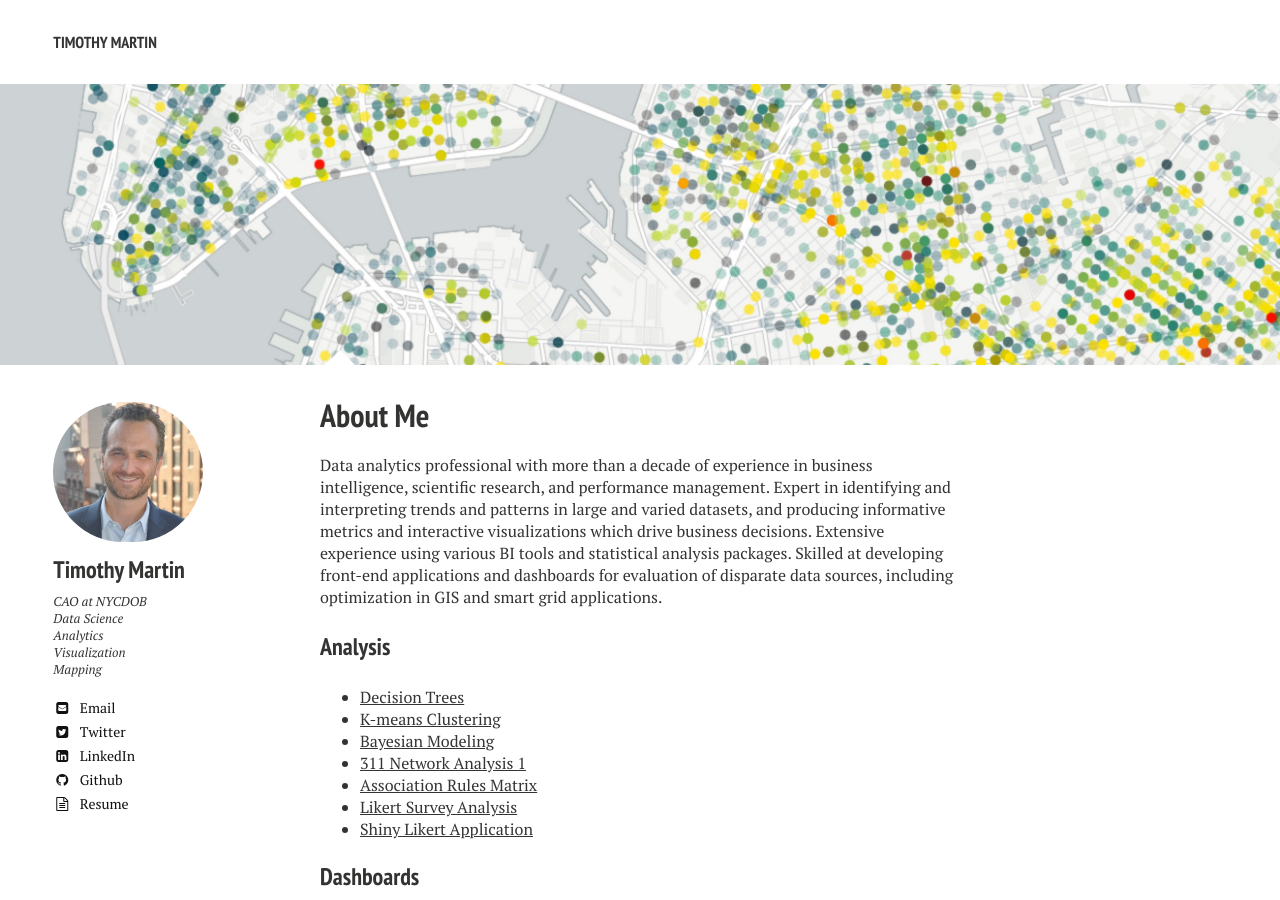
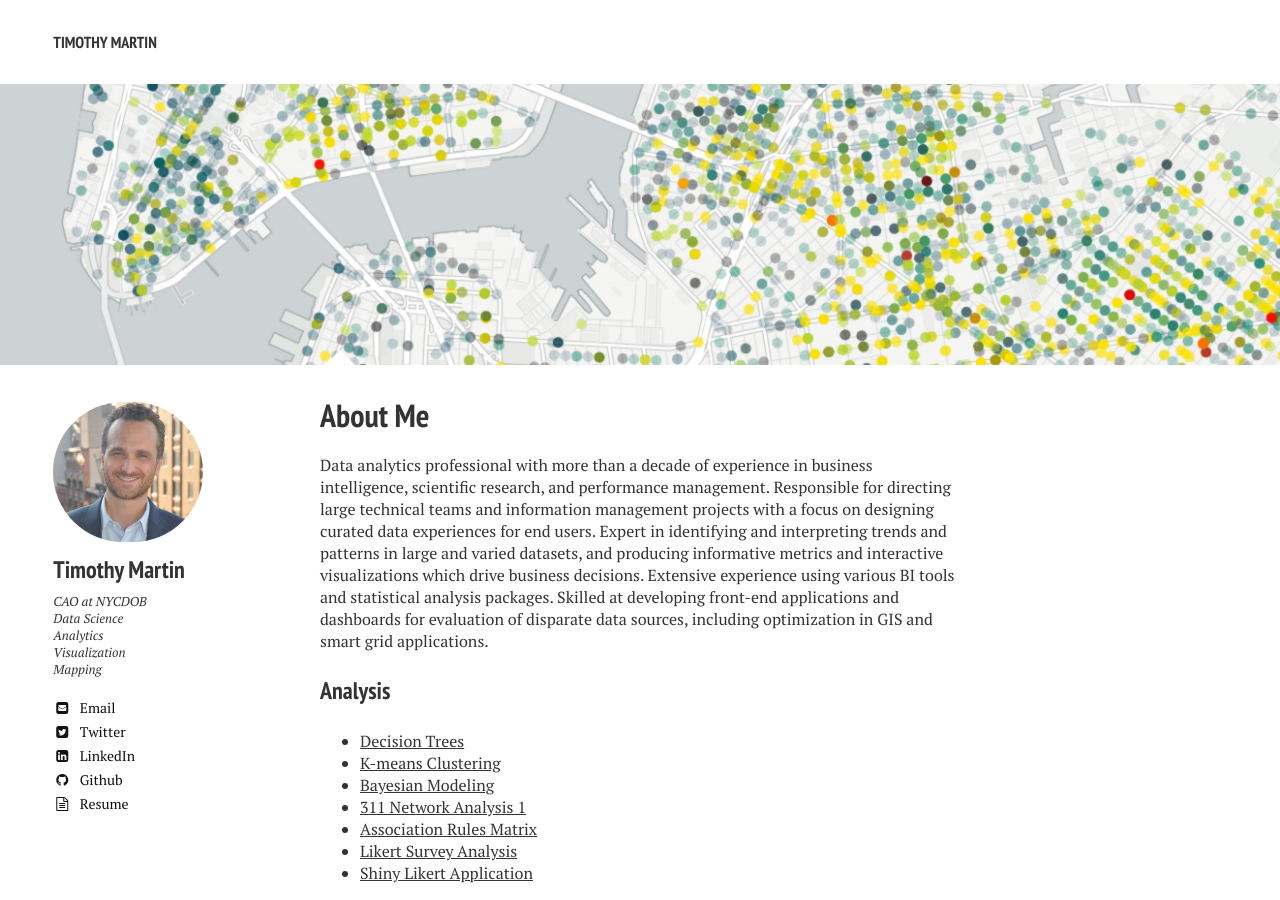
Before and after one commit to timothymartin76/timothymartin76.github.io, a Jekyll site: the page built from index.md, in a window 1280 px wide and 900 px high. Built offline with Jekyll 4.4.1, drawn with Linux system fonts in a browser that asks for light colours; nearby versions of some CDN libraries.

Commit message:
Update index.md

```diff
--- a/index.md
+++ b/index.md
@@ -8,7 +8,7 @@ image:
   creditlink:
 ---
 
-Data analytics professional with more than a decade of experience in business intelligence, scientific research, and performance management. Expert in identifying and interpreting trends and patterns in large and varied datasets, and producing informative metrics and interactive visualizations which drive business decisions. Extensive experience using various BI tools and statistical analysis packages. Skilled at developing front-end applications and dashboards for evaluation of disparate data sources, including optimization in GIS and smart grid applications.
+Data analytics professional with more than a decade of experience in business intelligence, scientific research, and performance management. Responsible for directing large technical teams and information management projects with a focus on designing curated data experiences for end users. Expert in identifying and interpreting trends and patterns in large and varied datasets, and producing informative metrics and interactive visualizations which drive business decisions. Extensive experience using various BI tools and statistical analysis packages. Skilled at developing front-end applications and dashboards for evaluation of disparate data sources, including optimization in GIS and smart grid applications.
 
 ### Analysis
 * <a href="https://raw.githubusercontent.com/timothymartin76/Decision_Trees/master/tree2.PNG" target="_blank">Decision Trees</a>
```
